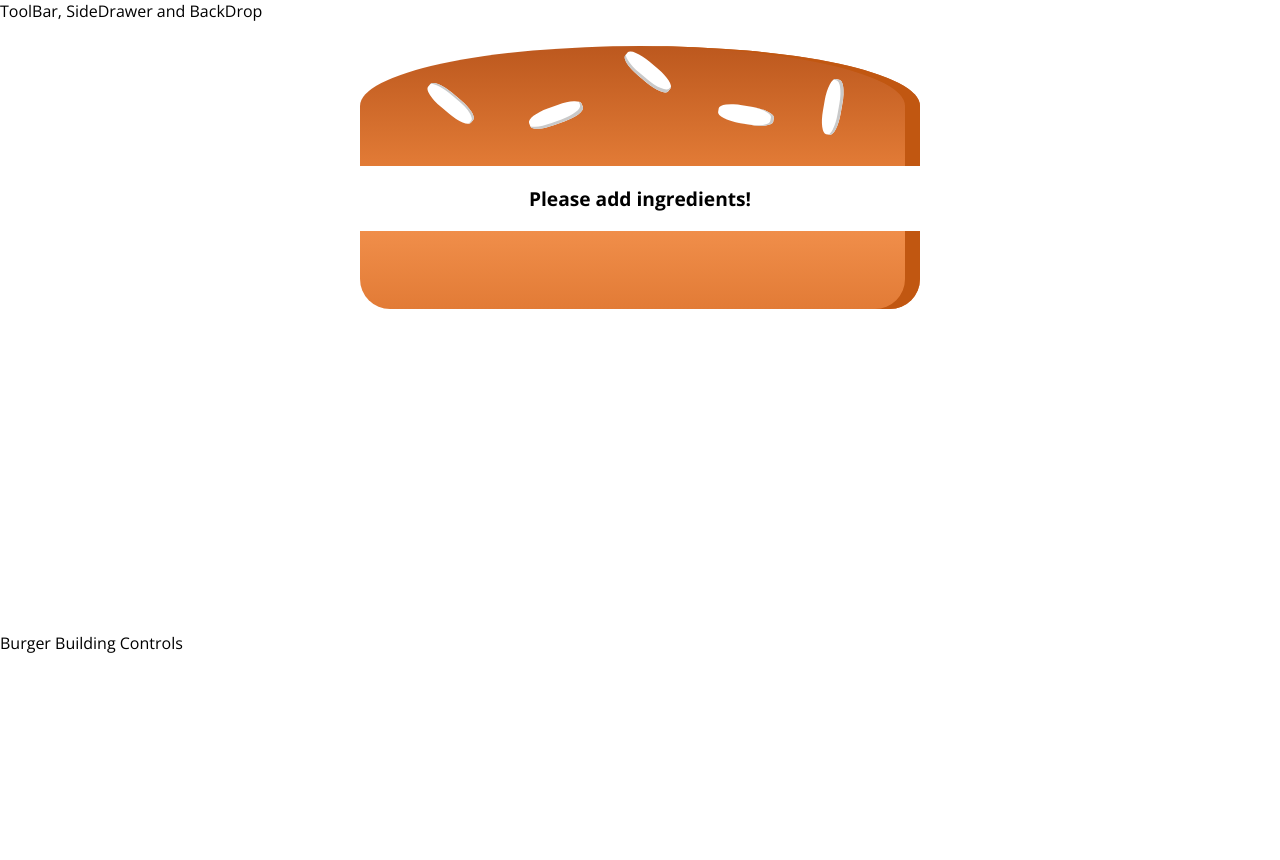
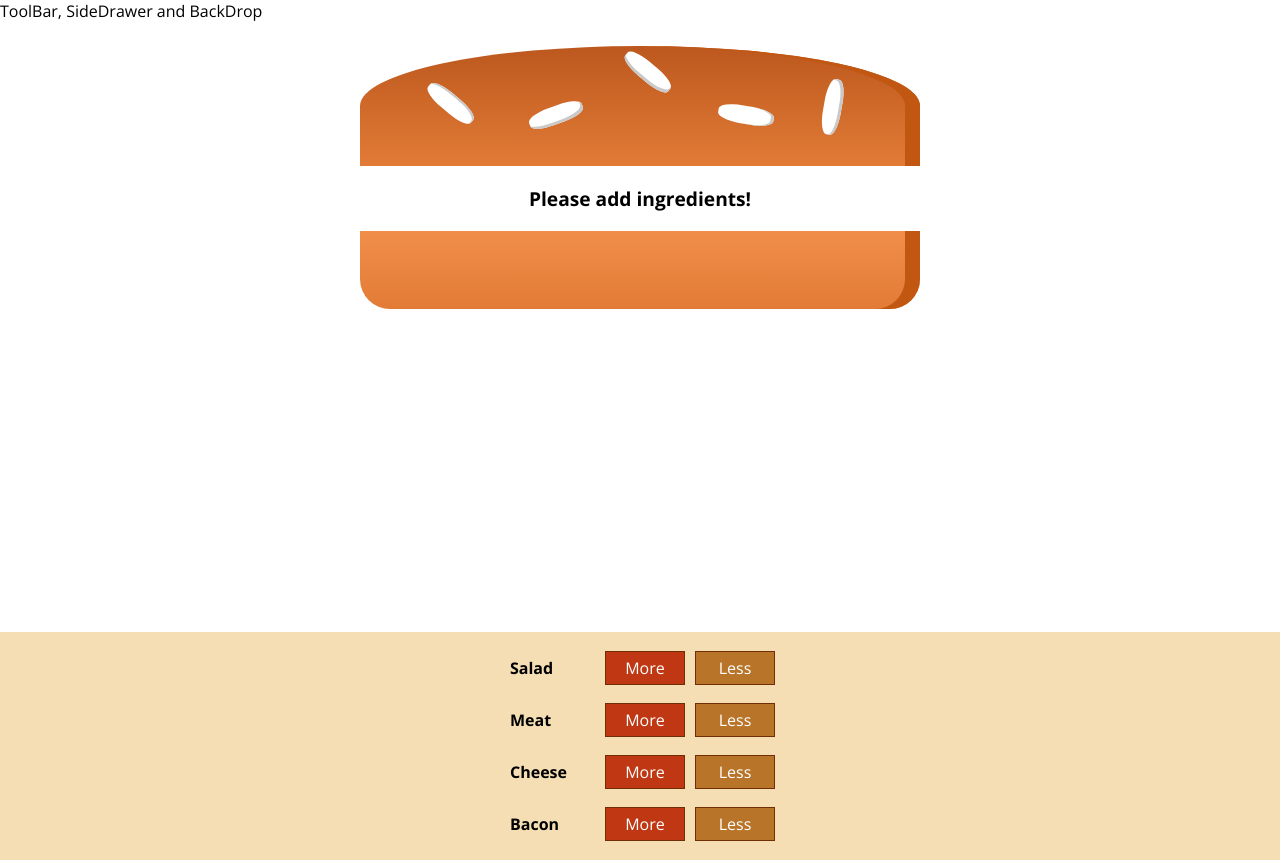
Before and after one commit to rg224/Reactjs_PractiseAndProjects, a React app in the folder burger_builder_app/: page / in a window 1280 px wide. Before the commit the page ends 800 px from the top, so only its background shows below. Built offline with nearby package versions, Linux system fonts and the light colour scheme.

Commit message:
added burger BuildControls component

```diff
--- /dev/null
+++ b/burger_builder_app/src/components/Burger/BuildControls/BuildControl/BuildControl.css
@@ -0,0 +1,40 @@
+.BuildControl {
+  display: flex;
+  justify-content: space-between;
+  align-items: center;
+  margin: 5px 0;
+}
+
+.Label {
+  padding: 10px;
+  font-weight: bold;
+  width: 80px;
+}
+
+button {
+  display: block;
+  width: 80px;
+  border: 1px solid #702e05;
+  padding: 5px;
+  margin: 0 5px;
+  cursor: pointer;
+  font: inherit;
+  outline: none;
+  color: white;
+}
+
+.Add {
+  background-color: #bf3813;
+}
+
+.Add:hover, .Add:active {
+  background-color: #c45e38;
+}
+
+.Less {
+  background-color: #b8752a;
+}
+
+.Less:hover, .Less:active {
+  background-color: #d38f42;
+}
--- /dev/null
+++ b/burger_builder_app/src/components/Burger/BuildControls/BuildControl/BuildControl.js
@@ -0,0 +1,15 @@
+import React from 'react';
+
+import classes from './BuildControl.css';
+
+const buildControl = (props) => {
+  return (
+    <div className={classes.BuildControl}>
+      <div className={classes.Label}>{props.label}</div>
+      <button className={classes.Add}>More</button>
+      <button className={classes.Less}>Less</button>
+    </div>
+  );
+}
+
+export default buildControl;
--- /dev/null
+++ b/burger_builder_app/src/components/Burger/BuildControls/BuildControls.css
@@ -0,0 +1,10 @@
+.BuildControls {
+  margin: auto;
+  width: 100%;
+  display: flex;
+  flex-flow: column;
+  align-items: center;
+  background-color: wheat;
+  box-shadow: 0 2px 1px #ccc;
+  padding: 10px 0; /* top-bottom --> 10px, left-right ==> 0 */
+}
--- /dev/null
+++ b/burger_builder_app/src/components/Burger/BuildControls/BuildControls.js
@@ -0,0 +1,17 @@
+import React from 'react';
+
+import classes from './BuildControls.css';
+import BuildControl from './BuildControl/BuildControl';
+
+const buildControls = (props) => {
+  return (
+    <div className={classes.BuildControls}>
+      <BuildControl label="Salad" />
+      <BuildControl label="Meat" />
+      <BuildControl label="Cheese" />
+      <BuildControl label="Bacon" />
+    </div>
+  );
+}
+
+export default buildControls;
--- a/burger_builder_app/src/containers/BurgerBuilder/BurgerBuilder.js
+++ b/burger_builder_app/src/containers/BurgerBuilder/BurgerBuilder.js
@@ -2,6 +2,7 @@ import React, { Component } from 'react';
 
 import Aux from '../../hoc/Auxiliary';
 import Burger from '../../components/Burger/Burger';
+import BuildControls from '../../components/Burger/BuildControls/BuildControls';
 
 class BurgerBuilder extends Component {
 
@@ -18,7 +19,7 @@ class BurgerBuilder extends Component {
     return (
       <Aux>
         <Burger ingredients={this.state.ingredients} />
-        <div>Burger Building Controls</div>
+        <BuildControls />
       </Aux>
     );
   }
```
